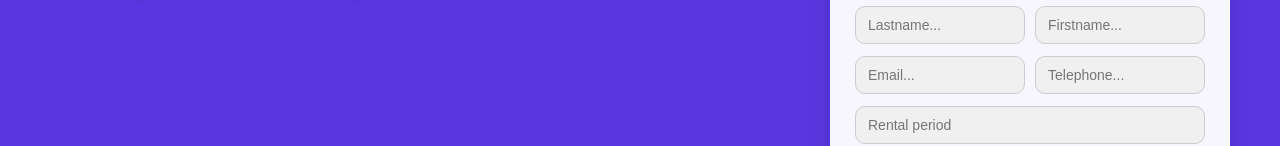
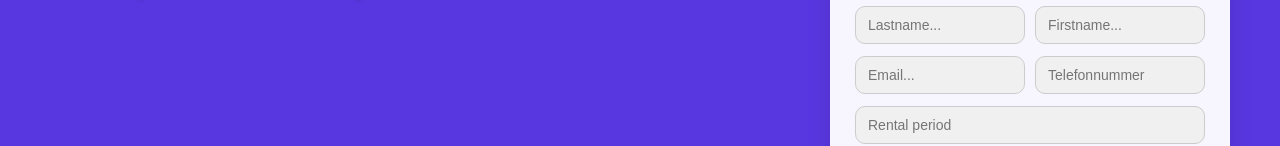
Before and after one commit to smb007-dev/car4you, a React (Create React App) app: page / in a window 1280 px wide. Shown: the part 156-302 px from the top of the page. Built offline with nearby package versions, Linux system fonts and the light colour scheme.

Commit message:
Telefon validierung

```diff
--- a/src/App.js
+++ b/src/App.js
@@ -44,7 +44,7 @@ function App() {
           </div>
           <div className="row">
             <input type="email" placeholder="Email..." />
-            <input type="tel" placeholder="Telephone..." />
+            <input type="tel" placeholder="Telefonnummer" pattern="^(\+41\s?|\0)?[1-9]\d\s?\d{3}\s?\d{2}\s?\d{2}$" title="Bitte eine gültige Schweizer Telefonnummer eingeben (z. B. +41 79 123 45 67)"/>
           </div>
 
           <DatePicker
```
